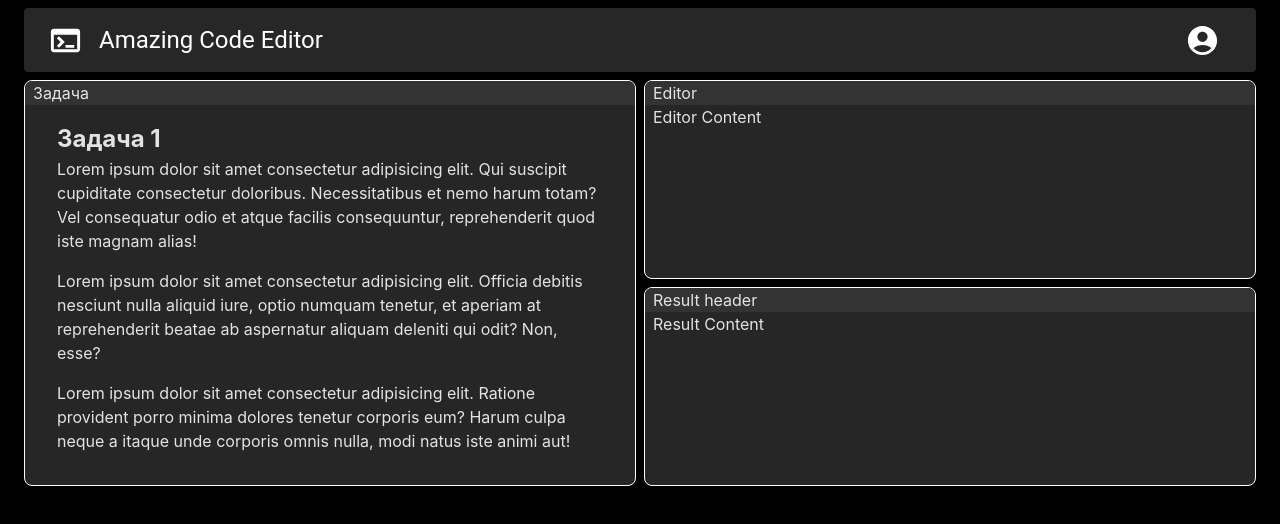
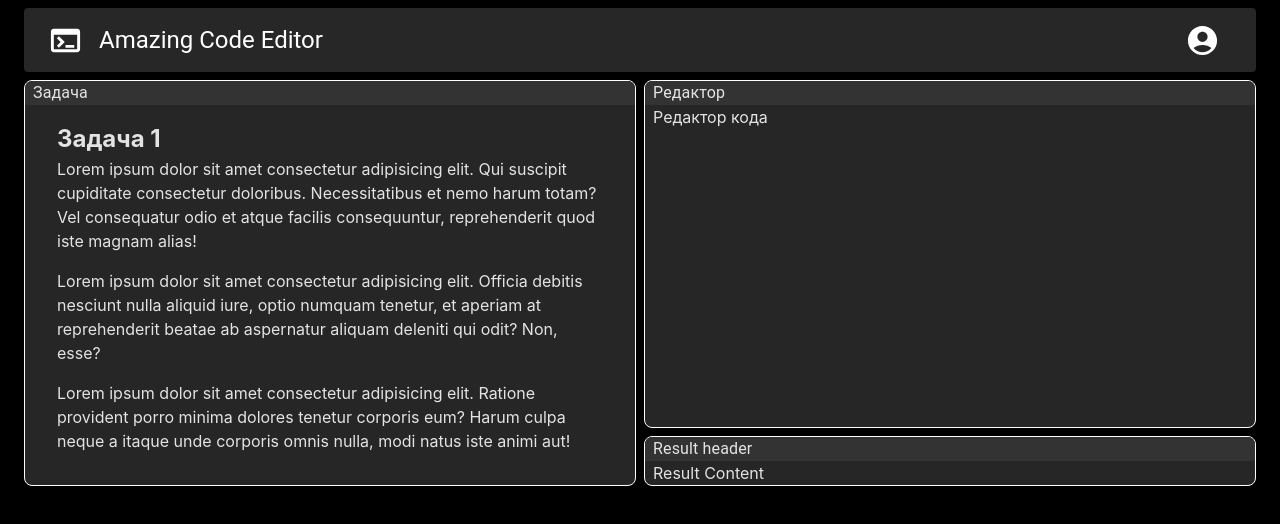
Before and after one commit to Tetrarium/code-editor, a React (Vite) app: page / in a window 1280 px wide. Shown: the top 524 px of the page. Built offline with nearby package versions, Linux system fonts and the light colour scheme.

Commit message:
make CodeEditor component

```diff
--- a/src/App.tsx
+++ b/src/App.tsx
@@ -1,6 +1,7 @@
 import { Box, createTheme, Grid2 as Grid, ThemeProvider } from "@mui/material";
 
 import Layout from "./components/layout";
+import CodeEditor from "./components/sections/code-editor";
 import Section from "./components/sections/section";
 import TaskBoard from "./components/sections/task-board";
 
@@ -19,16 +20,13 @@ function App() {
   return (
     <ThemeProvider theme={darkTheme}>
       <Layout>
-        <Grid container spacing={1}>
-          <Grid size={{ xs: 12, md: 6 }} alignItems='stretch'>
+        <Grid container spacing={1} alignItems='stretch'>
+          <Grid size={{ xs: 12, md: 6 }} >
             <TaskBoard />
           </Grid>
           <Grid size={{ xs: 12, md: 6 }} >
             <Box display="flex" gap={1} flexDirection="column" height={'100%'}>
-              <Section>
-                <>Editor</>
-                <>Editor Content</>
-              </Section>
+              <CodeEditor />
               <Section>
                 <>Result header</>
                 <>Result Content</>
--- /dev/null
+++ b/src/components/sections/code-editor.tsx
@@ -0,0 +1,12 @@
+import Section from "./section";
+
+const CodeEditor = () => {
+  return (
+    <Section flexGrow={1}>
+      <>Редактор</>
+      <>Редактор кода</>
+    </Section>
+  );
+};
+
+export default CodeEditor;
--- a/src/components/sections/section.tsx
+++ b/src/components/sections/section.tsx
@@ -1,6 +1,6 @@
 import { FC, ReactNode } from "react";
 
-import { Box, styled } from "@mui/material";
+import { Box, BoxProps, styled, Typography, TypographyProps } from "@mui/material";
 
 interface SectionProps {
   children: [
@@ -12,13 +12,11 @@ interface SectionProps {
 const Container = styled(Box)(({ theme }) => ({
   border: '1px solid #fff',
   borderRadius: theme.spacing(1),
-  flexGrow: 1,
   overflow: "hidden",
   backgroundColor: '#262626',
-  height: '100%',
 }));
 
-const Header = styled(Box)(({ theme }) => ({
+const Header = styled(Typography)<TypographyProps>(({ theme }) => ({
   backgroundColor: '#333333',
   paddingLeft: theme.spacing(1),
   paddingRight: theme.spacing(1),
@@ -29,12 +27,12 @@ const Body = styled(Box)(({ theme }) => ({
   paddingRight: theme.spacing(1),
 }));
 
-const Section: FC<SectionProps> = ({ children }) => {
+const Section: FC<SectionProps & BoxProps> = ({ children, ...other }) => {
   const [title, body] = children;
 
   return (
-    <Container>
-      <Header>{title}</Header>
+    <Container {...other}>
+      <Header component={'h3'}>{title}</Header>
       <Body>{body}</Body>
     </Container>
   );
--- a/src/components/sections/task-board.tsx
+++ b/src/components/sections/task-board.tsx
@@ -4,7 +4,7 @@ import Section from "./section";
 
 const TaskBoard = () => {
   return (
-    <Section>
+    <Section height={'100%'}>
       <>Задача</>
       <Box py={2} px={3} sx={{
         '& p': {
```
